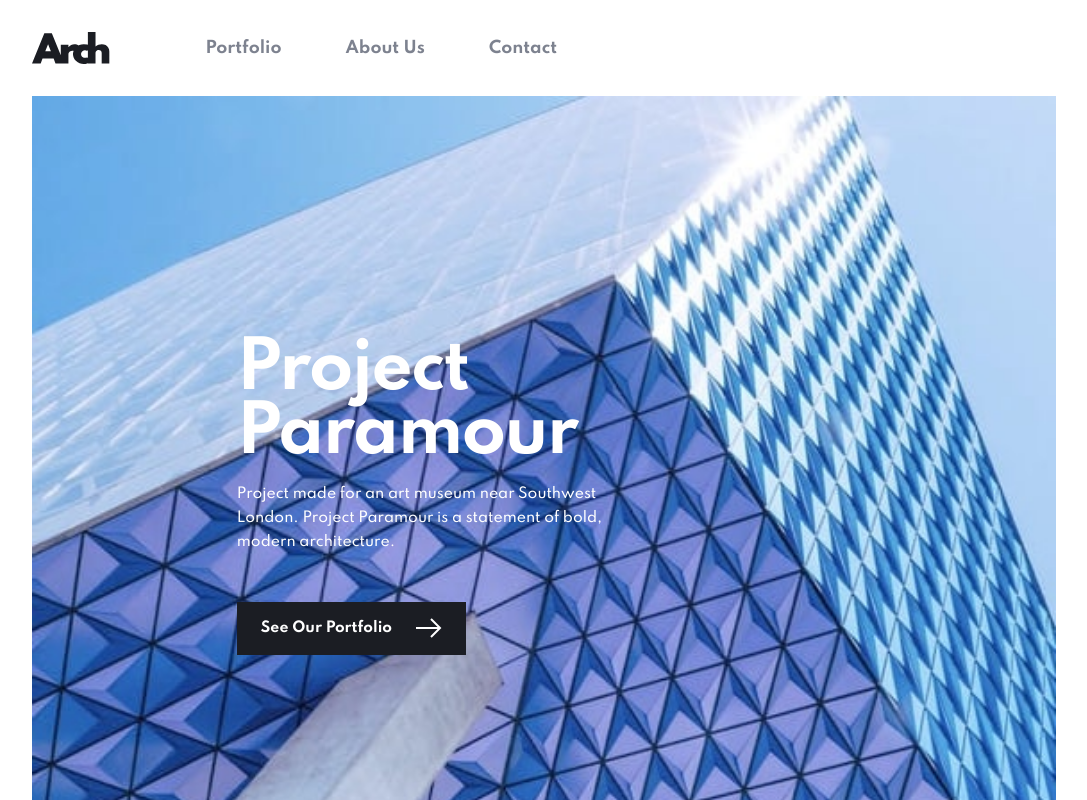
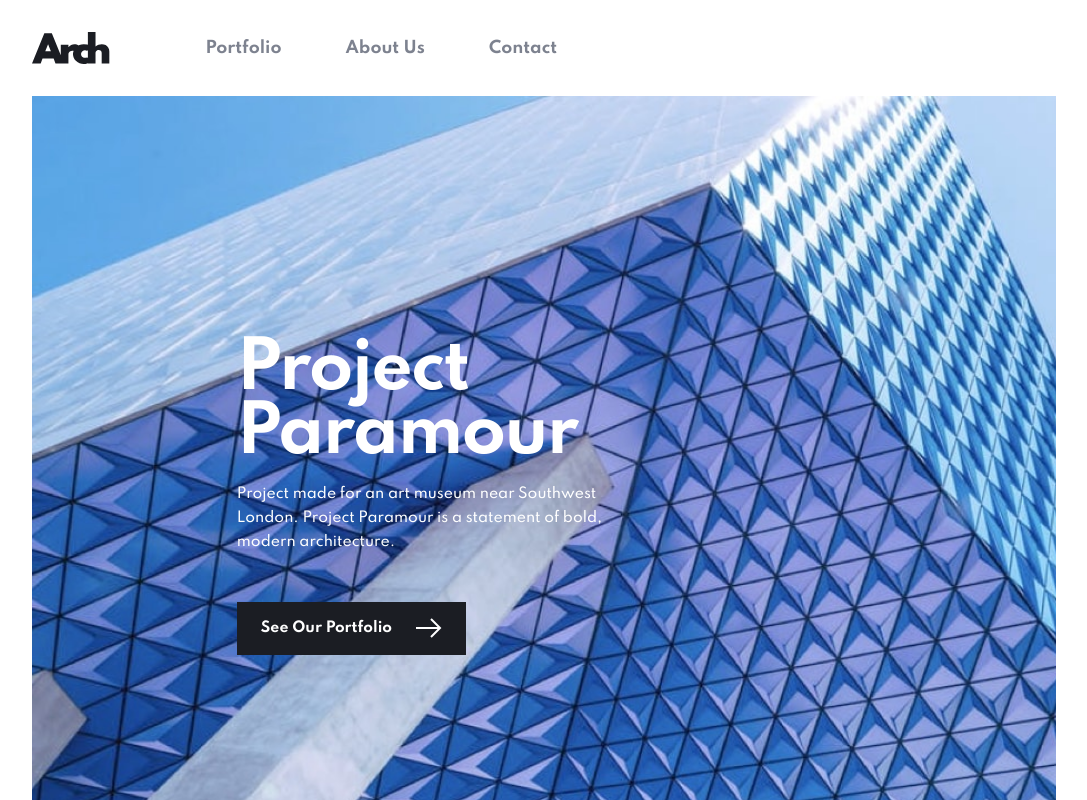
Before and after one commit to chungleee/nextjs-arch-studio, a Next.js app: page / in a window 1280 px wide. Shown: the top 800 px of the page, without its empty margins (96-1183 px from the left). Built offline with nearby package versions, Linux system fonts and the light colour scheme.

Commit message:
desktop hero images

```diff
--- a/tailwind.config.js
+++ b/tailwind.config.js
@@ -14,14 +14,21 @@ module.exports = {
         "120px": "120px",
         "150px": "150px",
       },
+      width: {
+        "120px": "120px",
+        "150px": "150px",
+        "445px": "445px",
+      },
       backgroundImage: (theme) => {
         return {
+          // MOBILE
           "img-paramour": "url('/assets/home/mobile/image-hero-paramour.jpg')",
           "img-small-team": "url('/assets/home/mobile/image-small-team.jpg')",
           "img-del-sol": "url('/assets/portfolio/mobile/image-del-sol.jpg')",
           "img-228b": "url('/assets/portfolio/mobile/image-228b.jpg')",
           "img-prototype":
             "url('/assets/portfolio/mobile/image-prototype.jpg')",
+          // TABLET
           "img-paramour-tablet":
             "url('/assets/home/tablet/image-hero-paramour.jpg')",
           "img-small-team-tablet":
@@ -31,6 +38,22 @@ module.exports = {
           "img-228b-tablet": "url('/assets/portfolio/tablet/image-228b.jpg')",
           "img-prototype-tablet":
             "url('/assets/portfolio/tablet/image-prototype.jpg')",
+          // DESKTOP
+          "img-paramour-desktop":
+            "url('/assets/home/desktop/image-hero-paramour.jpg')",
+          "img-federal-desktop":
+            "url('/assets/home/desktop/image-hero-federal.jpg')",
+          "img-seraph-desktop":
+            "url('/assets/home/desktop/image-hero-seraph.jpg')",
+          "img-trinity-desktop":
+            "url('/assets/home/desktop/image-hero-trinity.jpg')",
+          "img-small-team-desktop":
+            "url('/assets/home/desktop/image-small-team.jpg')",
+          "img-del-sol-desktop":
+            "url('/assets/portfolio/desktop/image-del-sol.jpg')",
+          "img-228b-desktop": "url('/assets/portfolio/desktop/image-228b.jpg')",
+          "img-prototype-desktop":
+            "url('/assets/portfolio/desktop/image-prototype.jpg')",
         };
       },
       colors: {
```
